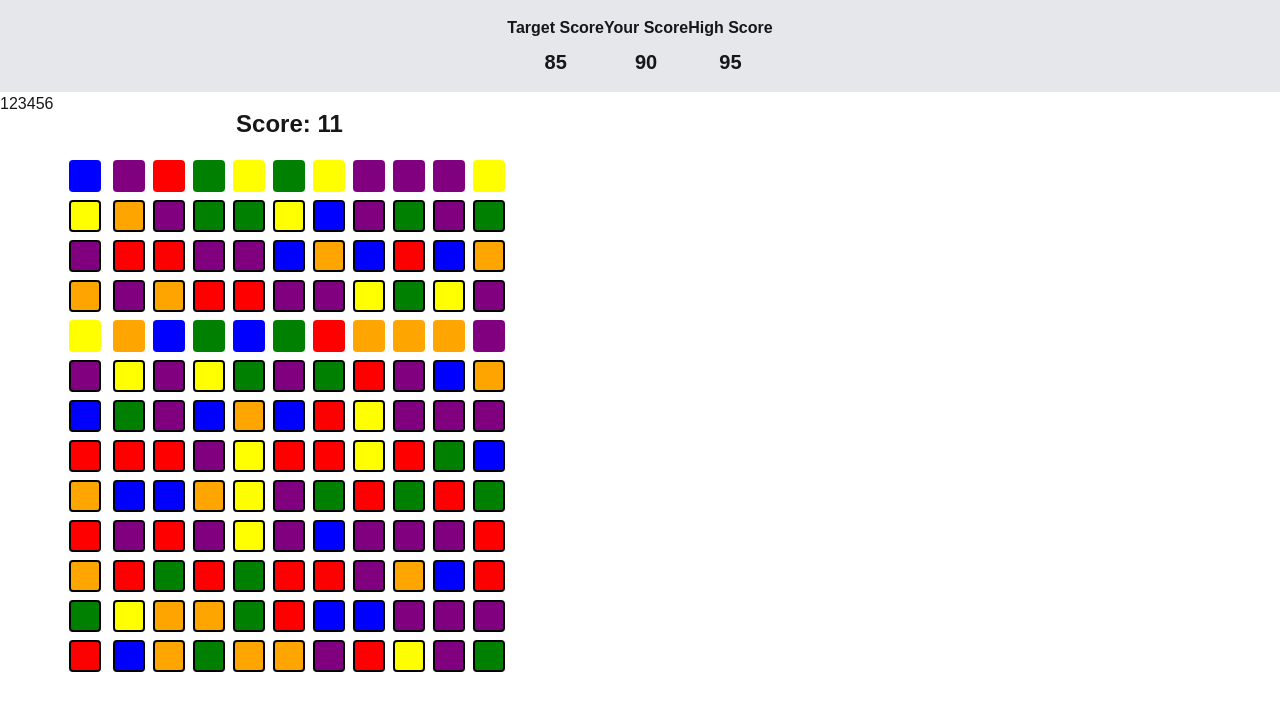
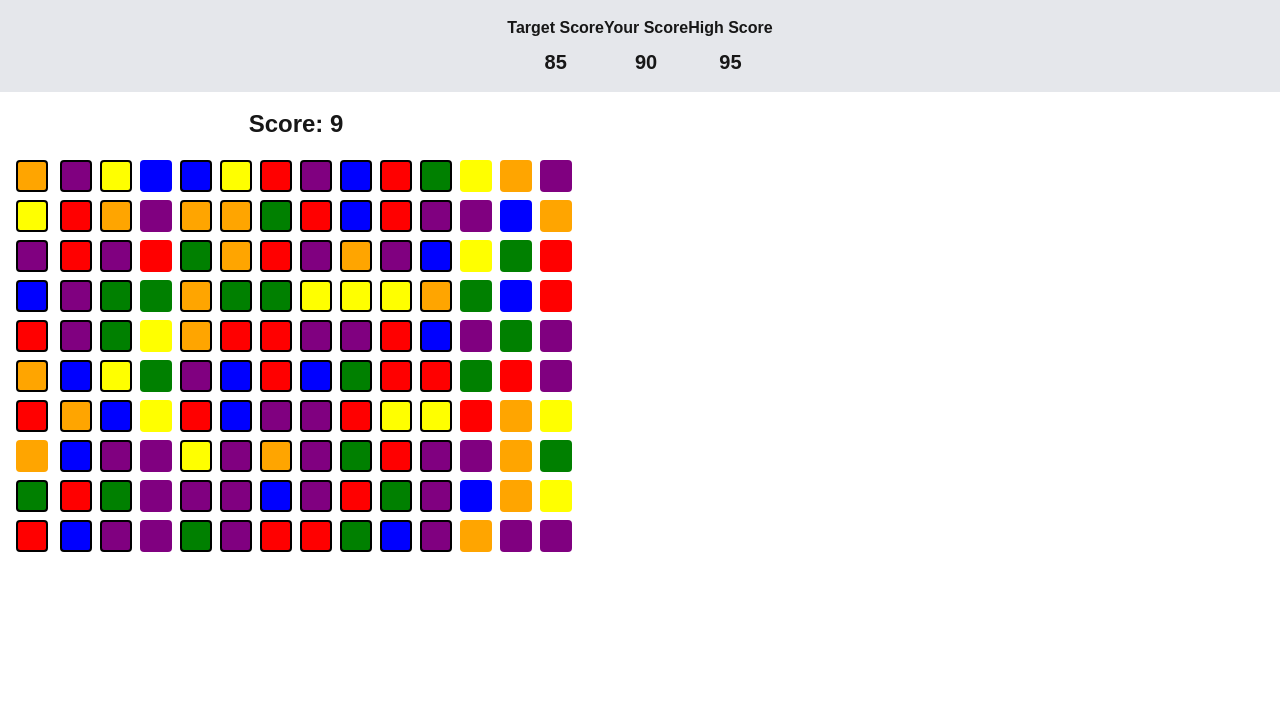
Before and after one commit to caoyang2002/sort-cat, a Next.js app in the folder science/: page / in a window 1280 px wide. Shown: the top 710 px of the page. Built offline with nearby package versions, Linux system fonts and the light colour scheme.

Commit message:
update move logic

```diff
--- a/science/app/page.tsx
+++ b/science/app/page.tsx
@@ -1,16 +1,13 @@
-import Image from 'next/image'
-import Score from '@/components/Score'
-import PlayArea from '@/components/PlayArea'
-import Nucleotide from '@/components/Nucleotide'
+import Score from "@/components/Score";
+import PlayArea from "@/components/PlayArea";
 export default function Home() {
   return (
-    <div className="">
+    <div className="page">
       <Score />
-      {/* //flex flex-col items-center */}
       <div className="flex">
-        <Nucleotide />
+        {/* <Nucleotide /> */}
         <PlayArea />
       </div>
     </div>
-  )
+  );
 }
--- a/science/components/PlayArea.tsx
+++ b/science/components/PlayArea.tsx
@@ -1,63 +1,66 @@
-'use client'
+"use client";
 
-import React, { useState, useCallback, useEffect } from 'react'
+import React, { useState, useCallback, useEffect } from "react";
 
-const COLORS = ['white', 'red', 'blue', 'green', 'yellow', 'purple', 'orange']
-
+const COLORS = ["white", "red", "blue", "green", "yellow", "purple", "orange"];
+const ROWS = 10;
+const COLS = 13;
 const ColorMatrixGame = () => {
   const [task, setTask] = useState(
-    Array(13)
+    Array(ROWS)
       .fill(0)
       .map(() => Math.floor(Math.random() * 6) + 1)
-  )
+  );
   const [matrix, setMatrix] = useState(
-    Array(10)
+    Array(ROWS)
       .fill(0)
       .map(() =>
-        Array(13)
+        Array(COLS)
           .fill(0)
           .map(() => Math.floor(Math.random() * 6) + 1)
       )
-  )
-  const [score, setScore] = useState(0)
-  const [highlightedColumns, setHighlightedColumns] = useState([])
+  );
+  const [score, setScore] = useState(0);
+  const [highlightedColumns, setHighlightedColumns] = useState([]);
 
   const calculateScore = useCallback(() => {
-    let newScore = 0
-    const newHighlightedColumns = []
+    let newScore = 0;
+    const newHighlightedColumns = [];
 
     for (let j = 0; j < task.length; j++) {
-      let columnMatch = false
+      let columnMatch = false;
       for (let i = 0; i < matrix.length; i++) {
         if (matrix[i][j] === task[j]) {
-          newScore++
-          columnMatch = true
-          break
+          newScore++;
+          columnMatch = true;
+          break;
         }
       }
       if (columnMatch) {
-        newHighlightedColumns.push(j)
+        newHighlightedColumns.push(j);
       }
     }
 
-    setScore(newScore)
-    setHighlightedColumns(newHighlightedColumns)
-  }, [task, matrix])
+    setScore(newScore);
+    setHighlightedColumns(newHighlightedColumns);
+  }, [task, matrix]);
 
   useEffect(() => {
-    calculateScore()
-  }, [calculateScore])
+    calculateScore();
+  }, [calculateScore]);
 
   const handleCellClick = useCallback(
-    (rowIndex, colIndex) => {
-      const newMatrix = [...matrix]
-      newMatrix[rowIndex].splice(colIndex, 0, 0)
-      newMatrix[rowIndex].pop()
-      setMatrix(newMatrix)
-      calculateScore()
+    (rowIndex: number, colIndex: number) => {
+      const newMatrix = [...matrix];
+      for (let i = 0; i < rowIndex; i++) {
+        newMatrix[i][colIndex] = newMatrix[i + 1][colIndex];
+      }
+      newMatrix[rowIndex][colIndex] = 0;
+      setMatrix(newMatrix);
+      calculateScore();
     },
     [matrix, calculateScore]
-  )
+  );
 
   return (
     <div className="flex flex-col items-center p-4">
@@ -70,24 +73,24 @@ const ColorMatrixGame = () => {
               key={index}
               className={`w-8 h-8 ${
                 highlightedColumns.includes(index)
-                  ? 'border-2 border-black rounded'
-                  : 'rounded'
+                  ? "border-2 border-black rounded"
+                  : "rounded"
               } my-1`}
               style={{ backgroundColor: COLORS[color] }}
             />
           ))}
         </div>
         {/* play area */}
-        <div className="flex">
+        <div className="flex flex-col">
           {matrix.map((row, rowIndex) => (
-            <div key={rowIndex} className="flex flex-col-reverse">
+            <div key={rowIndex} className="flex">
               {row.map((color, colIndex) => (
                 <div
                   key={colIndex}
                   className={`w-8 h-8 rounded cursor-pointer my-1 mx-1 ${
                     highlightedColumns.includes(colIndex)
-                      ? 'border-2 border-black'
-                      : ''
+                      ? "border-2 border-black"
+                      : ""
                   }`}
                   style={{ backgroundColor: COLORS[color] }}
                   onClick={() => handleCellClick(rowIndex, colIndex)}
@@ -98,7 +101,7 @@ const ColorMatrixGame = () => {
         </div>
       </div>
     </div>
-  )
-}
+  );
+};
 
-export default ColorMatrixGame
+export default ColorMatrixGame;
```
